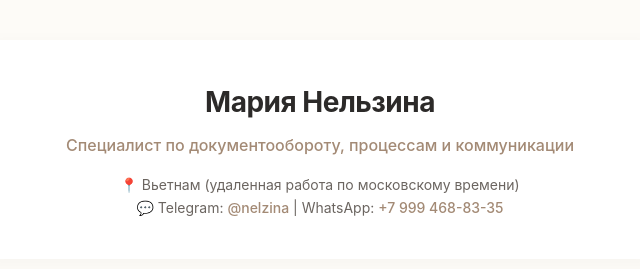
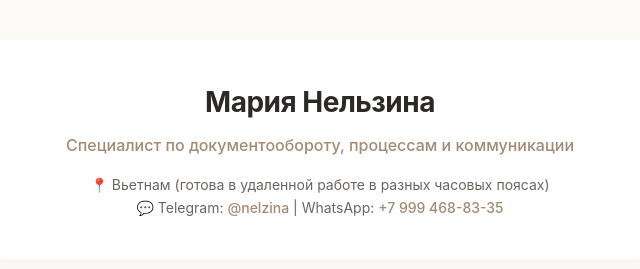
Before and after one commit to nelzina/nelzina.github.io, a plain HTML site: page card.html in a window 1280 px wide. Shown: the top 269 px of the page, 320-960 px from the left. Drawn offline with Linux system fonts and the light colour scheme.

Commit message:
Update card.html

```diff
--- a/card.html
+++ b/card.html
@@ -139,7 +139,7 @@
             <h1>Мария Нельзина</h1>
             <div class="subtitle">Специалист по документообороту, процессам и коммуникации</div>
             <div class="contacts-top">
-                📍 Вьетнам (удаленная работа по московскому времени)<br>
+                📍 Вьетнам (готова в удаленной работе в разных часовых поясах)<br>
                 💬 Telegram: <a href="https://t.me/nelzina" target="_blank">@nelzina</a> | WhatsApp: <a href="https://wa.me/79994688335" target="_blank">+7 999 468-83-35</a>
             </div>
         </header>
```
